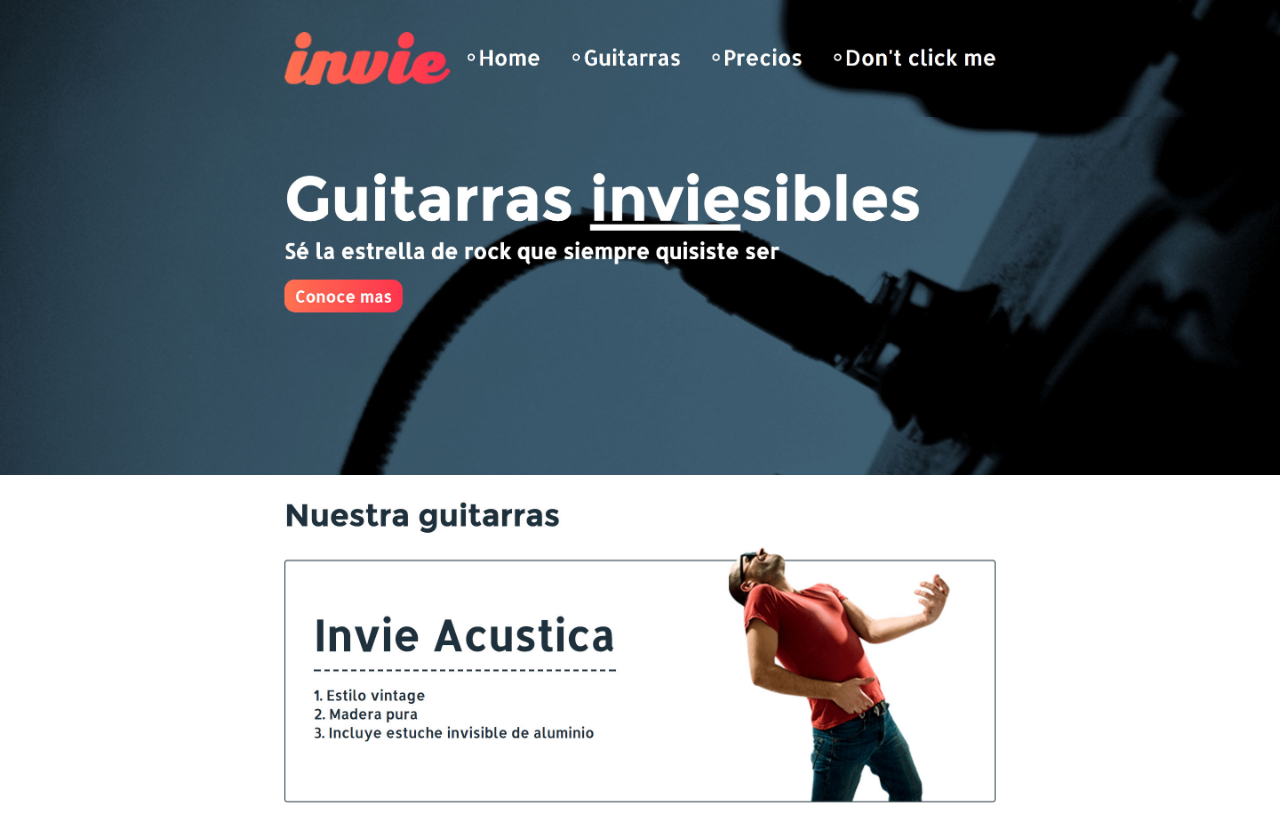
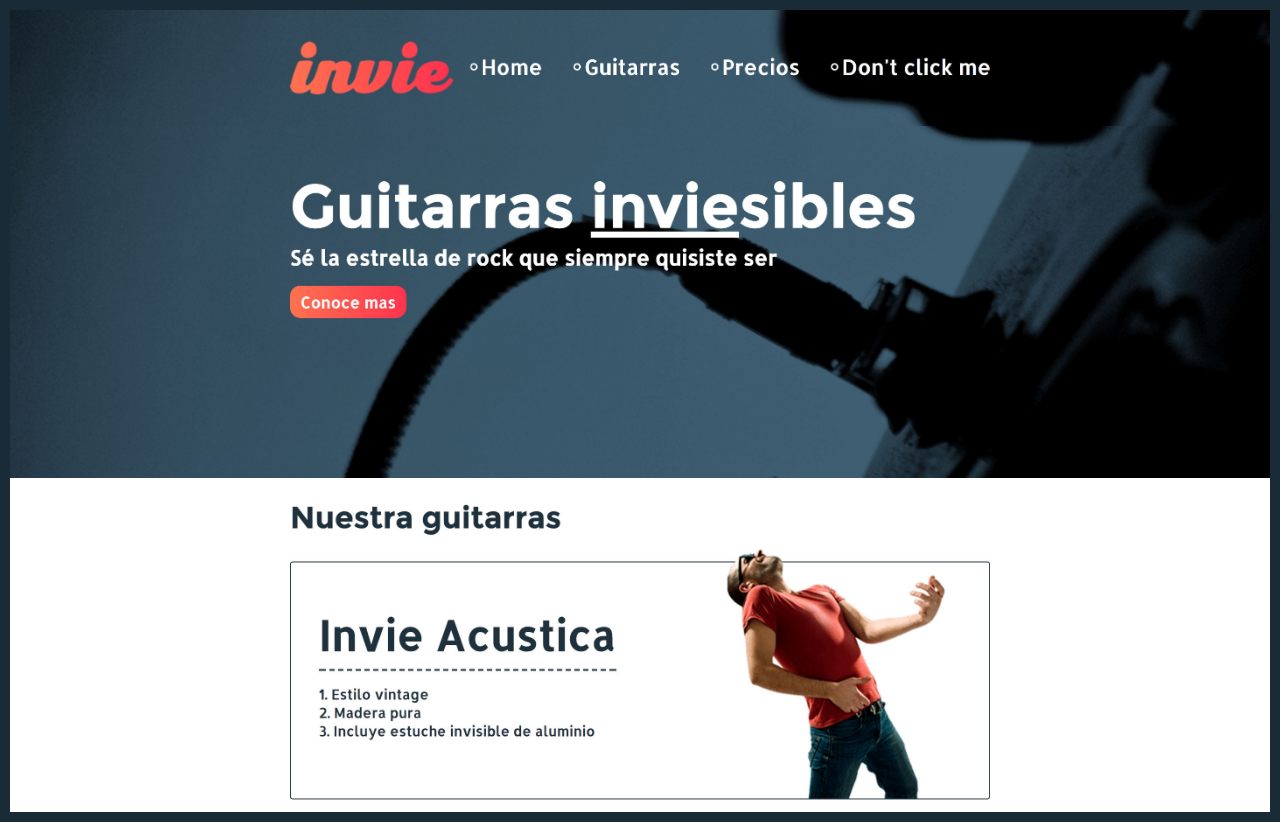
Before and after one commit to cvaldivia/invie-github, a plain HTML site: page index.html in a window 1280 px wide. Drawn offline with Linux system fonts and the light colour scheme.

Commit message:
hotfix 1

```diff
--- a/index.html
+++ b/index.html
@@ -4,7 +4,8 @@
     </head>
     <style>
         body {
-margin: 0
+margin: 0;
+border: 10px solid #192B36;
 
         }
         img{
```
